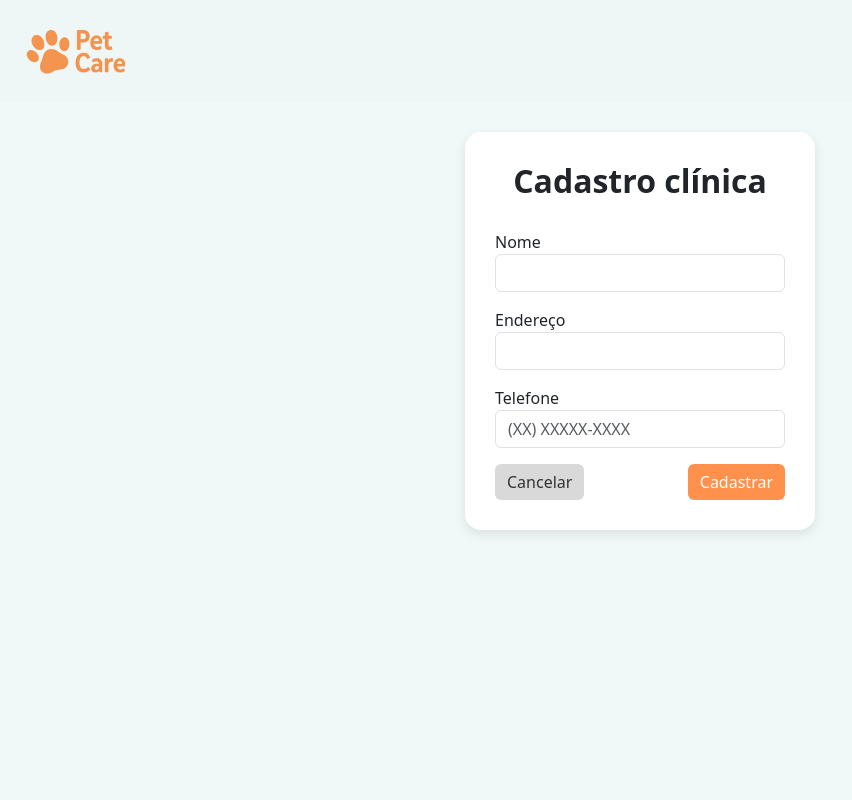
After one commit to thiaguera00/pet-care, a Django app: page /clinica/novo/ in a window 1280 px wide. The commit adds this page. Shown: the whole page, without its empty margins (0-852 px from the left). Run offline with Django 5.2, Linux system fonts and the light colour scheme; some libraries are stand-ins or nearby versions.

Commit message:
feat: criado tela de cadastro e listagem de clínicas

```diff
--- a/core/static/css/global.css
+++ b/core/static/css/global.css
@@ -203,7 +203,8 @@ span {
     margin-top: 20px;
 }
 
-.form-pet {
+.form-pet,
+.form-clinica {
     max-width: 800px;
     margin: 0 auto;
     margin-top: 30px;
@@ -213,7 +214,8 @@ span {
     box-shadow: 0 4px 12px rgba(0, 0, 0, 0.1);
 }
 
-.title-pet {
+.title-pet,
+.title-clinica {
     font-weight: bold;
     text-align: center;
     margin-bottom: 30px;
--- /dev/null
+++ b/core/templates/core/clinica/cadastro.html
@@ -0,0 +1,53 @@
+{% extends '../base.html' %}
+
+{% block title %}Cadastro de Clínica{% endblock %}
+
+{% block content %}
+<style>
+    body {
+        background-color: #f0f8f8;
+    }
+
+</style>
+
+<form method="post" class="form-clinica">
+    {% csrf_token %}
+
+    <h2 class="title-clinica">Cadastro clínica</h2>
+
+    <div class="mb-3">
+        <label for="name">Nome</label>
+        <input type="text" class="form-control" name="name" id="name">
+    </div>
+
+    <div class="mb-3">
+        <label for="address">Endereço</label>
+        <input type="text" class="form-control" name="address" id="address">
+    </div>
+    <div class="mb-3">
+        <label for="phone">Telefone</label>
+        <input type="tel" class="form-control" name="phone" id="phone" placeholder="(XX) XXXXX-XXXX" maxlength="15">
+    </div>
+
+    <div class="d-flex justify-content-between">
+        <a href="{% url 'listar_clinicas' %}" class="btn " id="btn-cancelar">Cancelar</a>
+        <button type="submit" class="btn " id="btn-cadastrar">Cadastrar</button>
+    </div>
+</form>
+
+<script>
+    const phoneInput = document.getElementById('phone');
+
+    phoneInput.addEventListener('input', function (e) {
+        let value = e.target.value.replace(/\D/g, '');
+
+        if (value.length > 2 && value.length <= 7) {
+            value = `(${value.slice(0,2)}) ${value.slice(2)}`;
+        } else if (value.length > 7) {
+            value = `(${value.slice(0,2)}) ${value.slice(2,7)}-${value.slice(7,11)}`;
+        }
+
+        e.target.value = value;
+    });
+</script>
+{% endblock %}
--- a/core/views/__init__.py
+++ b/core/views/__init__.py
@@ -1,3 +1,4 @@
 from .pet.pet_views import criar_pet, deletar_pet, editar_pet, listar_pets
+from .clinica.clinica_views import criar_clinica, listar_clinicas
 from .login.login_view import login
 from .home.home_view import home
--- /dev/null
+++ b/core/views/clinica/clinica_views.py
@@ -0,0 +1,31 @@
+from django.shortcuts import render, redirect
+from core.models.clinic import Clinic
+from core.models.user import User
+from django.contrib import messages
+from django import forms
+
+class ClinicForm(forms.ModelForm):
+    class Meta:
+        model = Clinic
+        fields = ['name', 'address', 'phone']
+
+def listar_clinicas(request):
+    clinicas = Clinic.objects.all()
+    return render(request, 'core/clinica/listar.html', {'clinicas': clinicas})
+
+def criar_clinica(request):
+    if request.method == 'POST':
+        name = request.POST.get('name')
+        address = request.POST.get('address')
+        phone = request.POST.get('phone')
+
+        Clinic.objects.create(
+            name=name,
+            address=address,
+            phone=phone
+        )
+        messages.success(request, 'Clinica criada com sucesso!')
+        return redirect('listar_clinicas')
+
+    usuarios = User.objects.all()
+    return render(request, 'core/clinica/cadastro.html', {'usuarios': usuarios})
--- a/core/views/pet/pet_views.py
+++ b/core/views/pet/pet_views.py
@@ -33,7 +33,6 @@ def criar_pet(request):
         return redirect('listar_pets')
 
     usuarios = User.objects.all()
-    print(usuarios)
     return render(request, 'core/pets/cadastro.html', {'usuarios': usuarios})
 
 def editar_pet(request, pet_id):
--- a/petcare/urls.py
+++ b/petcare/urls.py
@@ -23,6 +23,8 @@ urlpatterns = [
     path('pets/', views.listar_pets, name='listar_pets'),
     path('', views.login, name='login'),
     path('home/', views.home, name='home'),
+    path('clinica/novo/', views.criar_clinica, name='criar_clinica'),
+    path('clinicas/', views.listar_clinicas, name='listar_clinicas'),
     path('pets/novo/', views.criar_pet, name='criar_pet'),
     path('pets/editar/<int:pet_id>/', views.editar_pet, name='editar_pet'),
     path('pets/deletar/<int:pet_id>/', views.deletar_pet, name='deletar_pet'),
```
Also changed, not shown: core/templates/core/clinica/listar.html (added, +39 -0 lines).
